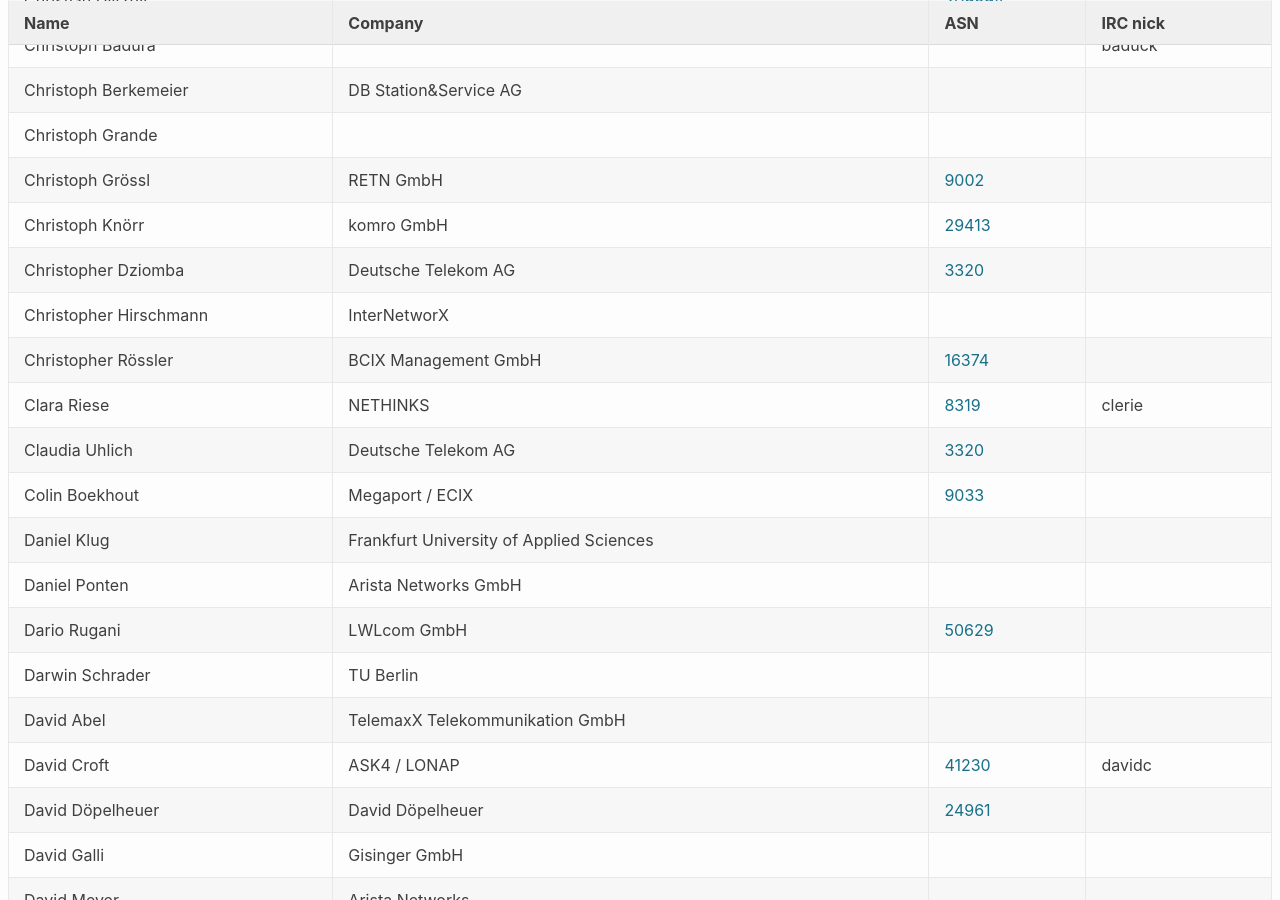
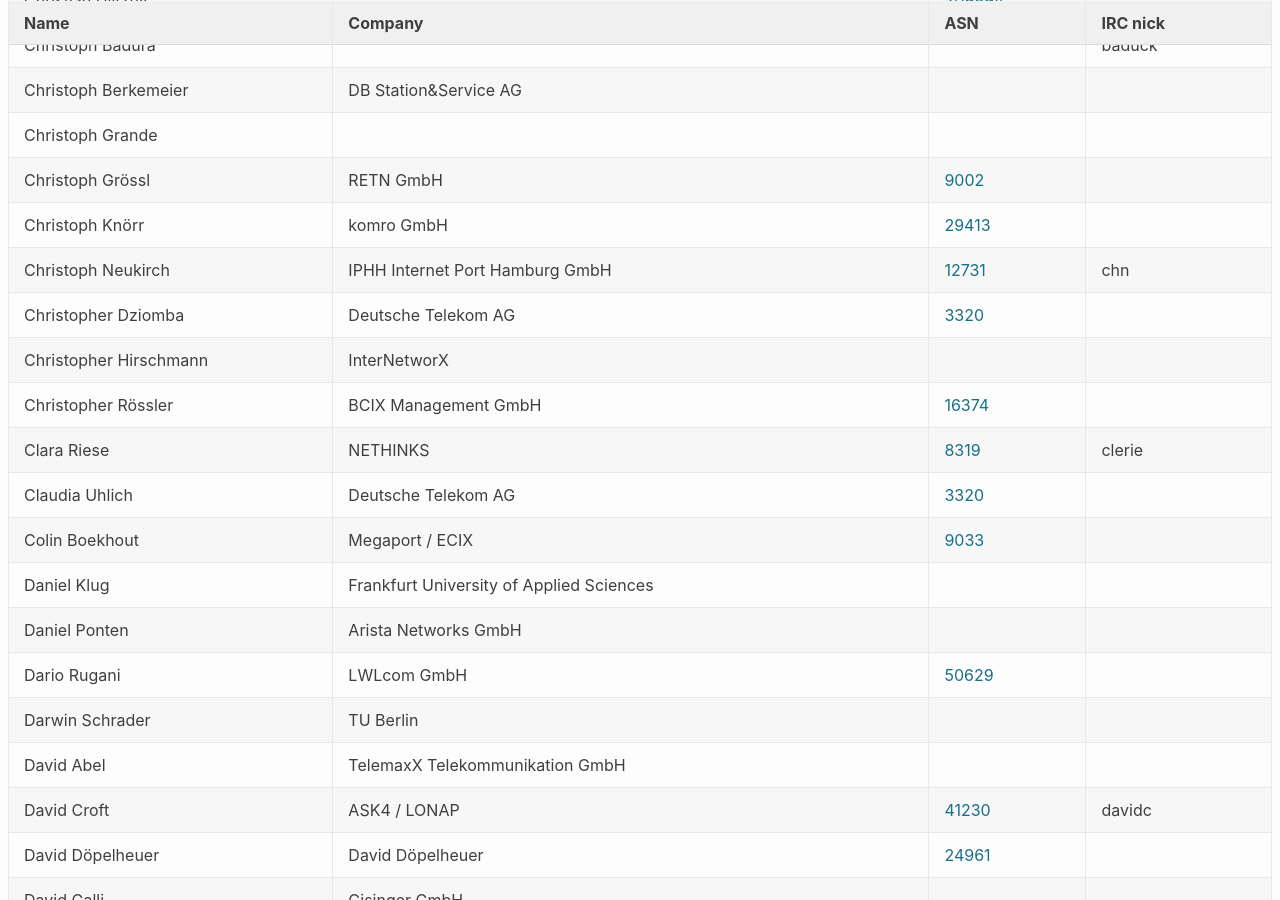
Before and after one commit to denog/pretix-attendeelist, a Jekyll site: the page built from denog15/index.md, in a window 1280 px wide and 900 px high, scrolled down 3574 px. Built offline with Jekyll 4.4.1, drawn with Linux system fonts in a browser that asks for light colours.

Commit message:
Latest data: Thu Nov  9 11:09:50 UTC 2023

```diff
--- a/_data/attendees_denog15_onsite.json
+++ b/_data/attendees_denog15_onsite.json
@@ -504,6 +504,12 @@
     "asn": "29413"
   },
   {
+    "name": "Christoph Neukirch",
+    "company": "IPHH Internet Port Hamburg GmbH",
+    "irc": "chn",
+    "asn": "12731"
+  },
+  {
     "name": "Clara Riese",
     "company": "NETHINKS",
     "irc": "clerie",
```
